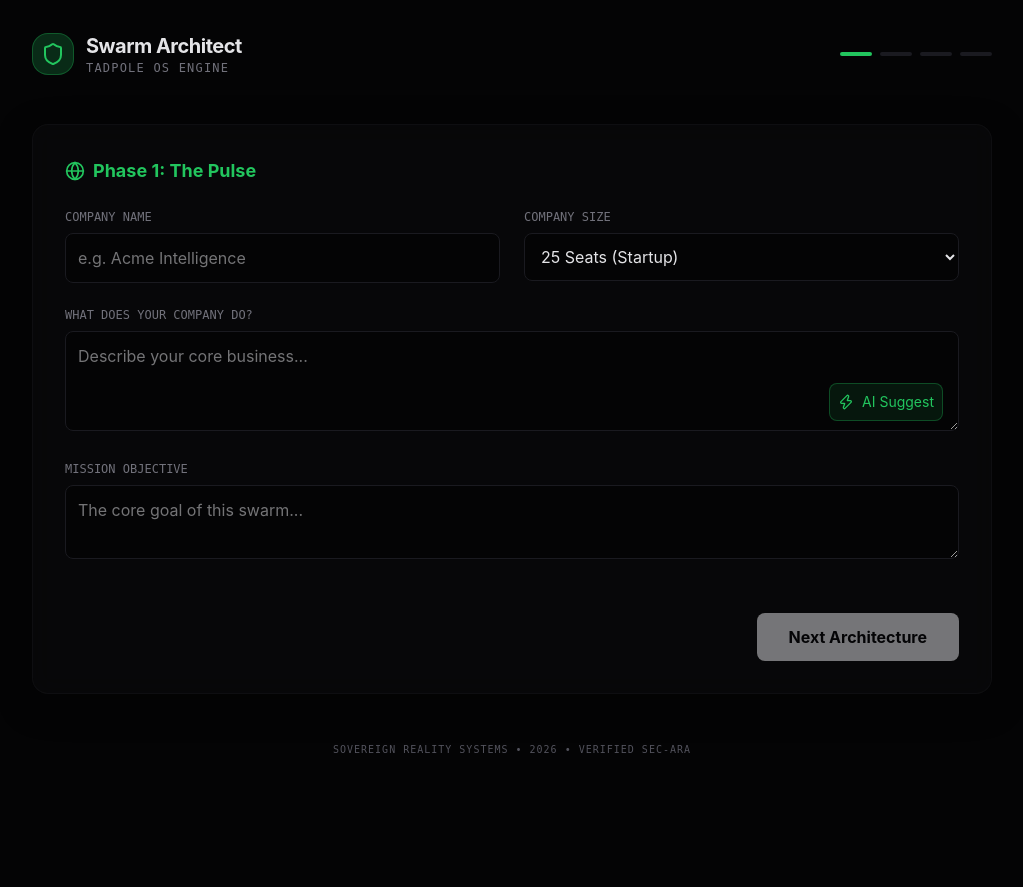
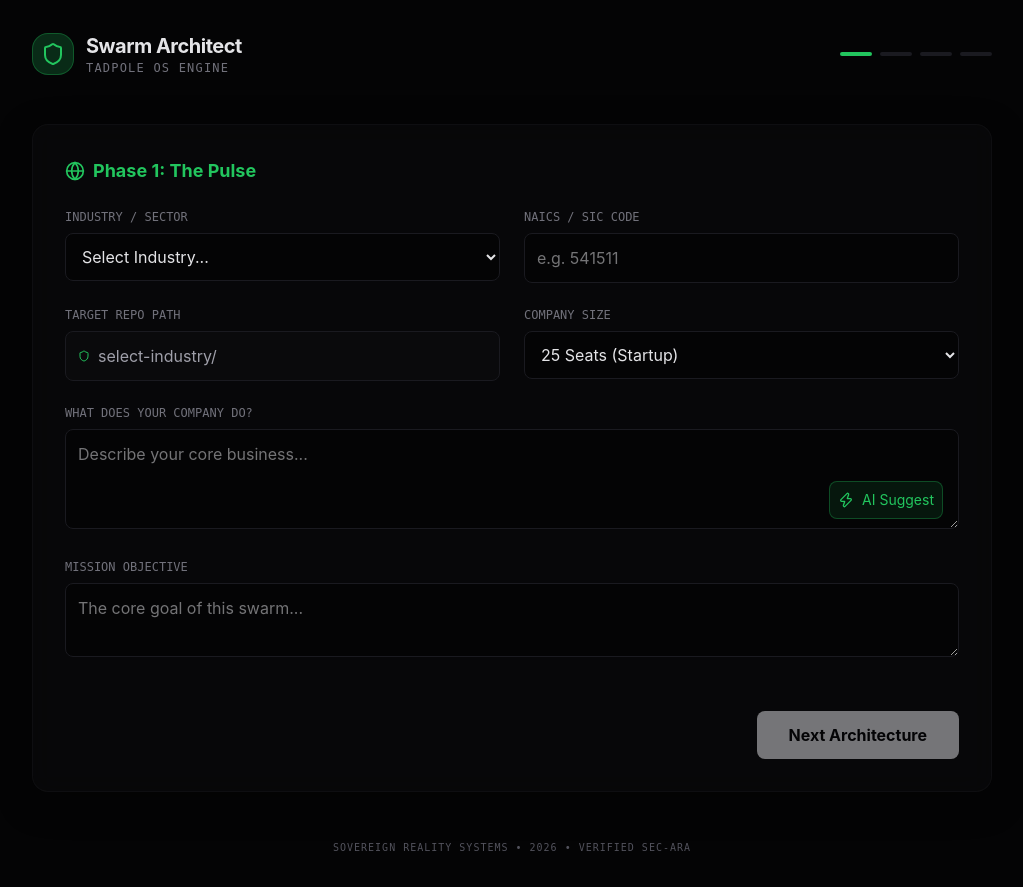
Before and after one commit to DDS-Solutions/AI-Tadpole-OS-Industry-Templates, a React (Vite) app in the folder web-builder/: page / in a window 1280 px wide. Shown: the whole page, without its empty margins (128-1151 px from the left). Before the commit the page ends 800 px from the top, so only its background shows below. Built offline with nearby package versions, Linux system fonts and the light colour scheme.

Commit message:
feat: enhance AI profiler with industry path mapping and code lookup

```diff
--- a/web-builder/src/App.tsx
+++ b/web-builder/src/App.tsx
@@ -27,6 +27,17 @@ type WorkflowItem = {
   description: string;
 };
 
+const INDUSTRY_MAP = [
+  { name: 'Legal Services', path: 'legal', keywords: ['law', 'contract', 'litigation', 'legal'] },
+  { name: 'Medical Practices', path: 'healthcare', keywords: ['health', 'patient', 'medical', 'doctor', 'clinic'] },
+  { name: 'Financial Services', path: 'financial-services', keywords: ['money', 'bank', 'finance', 'tax', 'audit', 'accounting'] },
+  { name: 'Digital Marketing', path: 'digital-marketing', keywords: ['ads', 'marketing', 'social media', 'content', 'seo'] },
+  { name: 'E-commerce', path: 'e-commerce', keywords: ['store', 'shop', 'product', 'retail', 'sales'] },
+  { name: 'Real Estate', path: 'real-estate', keywords: ['house', 'property', 'realtor', 'escrow', 'mls'] },
+  { name: 'Manufacturing', path: 'manufacturing', keywords: ['factory', 'production', 'inventory', 'machine', 'order'] },
+  { name: 'Software Development', path: 'development', keywords: ['code', 'software', 'app', 'developer', 'api'] },
+];
+
 export default function App() {
   const [step, setStep] = useState(1);
   const [companyInfo, setCompanyInfo] = useState({
@@ -34,6 +45,8 @@ export default function App() {
     description: '',
     mission: '',
     industry: '',
+    industryPath: '',
+    industryCode: '',
     size: '25'
   });
   const [agents, setAgents] = useState<Agent[]>([
@@ -62,12 +75,26 @@ export default function App() {
   };
 
   const handleAiAssist = () => {
-    // Mock AI Suggestion
-    setCompanyInfo({
-      ...companyInfo,
-      mission: `To revolutionize ${companyInfo.description.toLowerCase()} through sovereign intelligence.`,
-      industry: 'AI & Technology'
-    });
+    const desc = companyInfo.description.toLowerCase();
+    const match = INDUSTRY_MAP.find(i => i.keywords.some(k => desc.includes(k)));
+
+    if (match) {
+      setCompanyInfo({
+        ...companyInfo,
+        mission: `To revolutionize ${companyInfo.description.toLowerCase()} through sovereign intelligence and automated ${match.name.toLowerCase()} flows.`,
+        industry: match.name,
+        industryPath: match.path,
+        industryCode: 'NAICS ' + (Math.floor(Math.random() * 90000) + 10000) // Mock code
+      });
+
+      // Suggest industry-specific agent
+      if (agents.length === 1 && agents[0].name === 'Lead Orchestrator') {
+        setAgents([
+          { id: '1', name: 'Lead Orchestrator', role: 'General Coordinator', model: 'gemini-pro-latest', prompt: 'Coordinate swarm operations...' },
+          { id: '2', name: `${match.name.split(' ')[0]} Expert`, role: `${match.name} Specialist`, model: 'gemini-pro-latest', prompt: `Execute high-fidelity ${match.name.toLowerCase()} tasks.` }
+        ]);
+      }
+    }
   };
 
   const handleExport = async () => {
@@ -158,13 +185,39 @@ export default function App() {
             <div className="space-y-6">
               <div className="grid grid-cols-1 md:grid-cols-2 gap-6">
                 <div>
-                  <label className="block text-xs font-mono uppercase text-zinc-500 mb-2">Company Name</label>
+                  <label className="block text-xs font-mono uppercase text-zinc-500 mb-2">Industry / Sector</label>
+                  <select
+                    className="w-full bg-zinc-950 border border-zinc-800 rounded-lg p-3 focus:border-cyber-green outline-none"
+                    value={companyInfo.industry}
+                    onChange={e => {
+                      const match = INDUSTRY_MAP.find(i => i.name === e.target.value);
+                      setCompanyInfo({...companyInfo, industry: e.target.value, industryPath: match?.path || ''});
+                    }}
+                  >
+                    <option value="">Select Industry...</option>
+                    {INDUSTRY_MAP.map(i => (
+                      <option key={i.path} value={i.name}>{i.name}</option>
+                    ))}
+                  </select>
+                </div>
+                <div>
+                  <label className="block text-xs font-mono uppercase text-zinc-500 mb-2">NAICS / SIC Code</label>
                   <input
                     className="w-full bg-zinc-950 border border-zinc-800 rounded-lg p-3 focus:border-cyber-green outline-none transition-colors"
-                    placeholder="e.g. Acme Intelligence"
-                    value={companyInfo.name}
-                    onChange={e => setCompanyInfo({...companyInfo, name: e.target.value})}
+                    placeholder="e.g. 541511"
+                    value={companyInfo.industryCode}
+                    onChange={e => setCompanyInfo({...companyInfo, industryCode: e.target.value})}
                   />
+                </div>
+              </div>
+
+              <div className="grid grid-cols-1 md:grid-cols-2 gap-6">
+                <div>
+                   <label className="block text-xs font-mono uppercase text-zinc-500 mb-2">Target Repo Path</label>
+                   <div className="bg-zinc-900 border border-zinc-800 rounded-lg p-3 text-zinc-400 flex items-center gap-2">
+                     <Shield className="w-3 h-3 text-cyber-green" />
+                     {companyInfo.industryPath || 'select-industry'}/
+                   </div>
                 </div>
                 <div>
                   <label className="block text-xs font-mono uppercase text-zinc-500 mb-2">Company Size</label>
```
